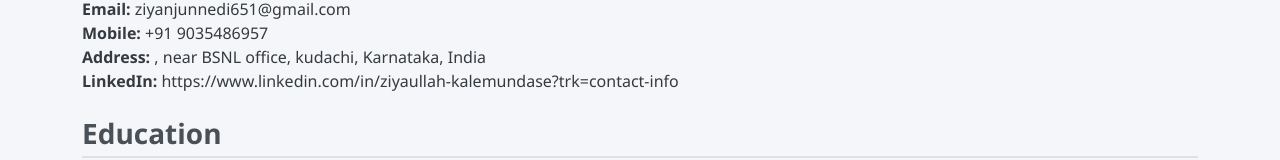
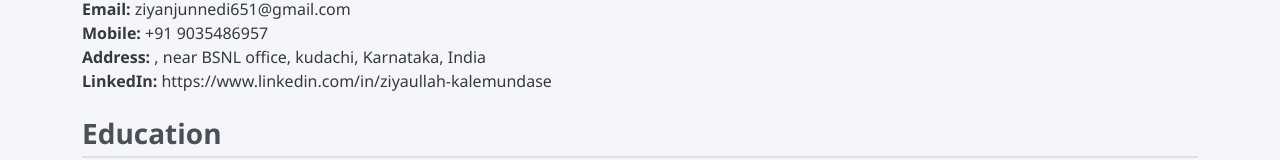
Before and after one commit to ziyaullah651/my-portfolio, a plain HTML site: page index.html in a window 1280 px wide. Shown: the part 408-568 px from the top of the page. Drawn offline with nearby package versions, Linux system fonts and the light colour scheme.

Commit message:
Update index.html

```diff
--- a/index.html
+++ b/index.html
@@ -49,9 +49,8 @@
         <li><strong>Email:</strong> ziyanjunnedi651@gmail.com</li>
         <li><strong>Mobile:</strong> +91 9035486957</li>
         <li><strong>Address:</strong> , near BSNL office, kudachi, Karnataka, India</li>
-        <li><strong>LinkedIn:</strong> <a https://www.linkedin.com/in/ziyaullah-kalemundase?trk=contact-info
-ziyaullah-kalemundase
- target="_blank">https://www.linkedin.com/in/ziyaullah-kalemundase?trk=contact-info
+        <li><strong>LinkedIn:</strong> <a https://www.linkedin.com/in/ziyaullah-kalemundase
+ target="_blank">https://www.linkedin.com/in/ziyaullah-kalemundase
 </a></li>
       </ul>
     </section>
```
